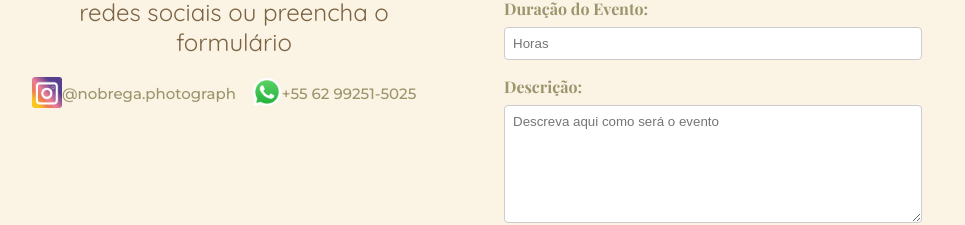
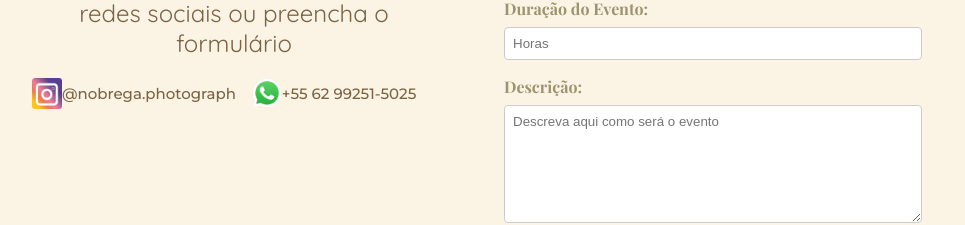
Before and after one commit to ArielFSantos/Fernanda_Nobrega, a React (Create React App) app in the folder nobrega/: page /contact in a window 1280 px wide. Shown: the part 417-642 px from the top of the page, without its empty margins (146-1111 px from the left). Built offline with nearby package versions, Linux system fonts and the light colour scheme; a web font is replaced by a local one.

Commit message:
external links
melhoria do link externo

```diff
--- a/nobrega/src/components/Pages/contact/contact.js
+++ b/nobrega/src/components/Pages/contact/contact.js
@@ -6,11 +6,11 @@ import insta from '../../../image/insta.png';
 import whats from '../../../image/whatsapp.png';
 
 const ContactSchema = Yup.object().shape({
-    nome: Yup.string().required('Nome é obrigatório'),
-    telefone: Yup.string().required('Número de telefone é obrigatório'),
-    local: Yup.string().required('Local do evento é obrigatório'),
-    duracao: Yup.number().required('Duração do evento é obrigatória').positive().integer(),
-    descricao: Yup.string().required('Descrição é obrigatória')
+    nome: Yup.string().required('Nome obrigatório'),
+    telefone: Yup.string().required('Número de telefone obrigatório'),
+    local: Yup.string().required('Local do evento obrigatório'),
+    duracao: Yup.number().required('Duração do evento obrigatória').positive().integer(),
+    descricao: Yup.string().required('Descrição obrigatória')
 });
 
 function Contact() {
@@ -23,18 +23,14 @@ function Contact() {
                         Para realizar um orçamento entre em contato através de minhas redes sociais ou preencha o formulário
                     </p>
                     <div className={styles.externalLinks}>
-                        <div className={styles.containerInsta}>
-                            <a href="https://www.instagram.com/nobrega.photograph/" target="_blank" rel="noreferrer">
+                            <a href="https://www.instagram.com/nobrega.photograph/" className={styles.containerInsta} target="_blank" rel="noreferrer">
                                 <img alt='contato Instagram' src={insta} className={styles.insta}></img>
+                                <h2>@nobrega.photograph</h2>
                             </a>
-                            <h2>@nobrega.photograph</h2>
-                        </div>
-                        <div className={styles.containerWhats}>
-                            <a href="https://wa.me/556292515025" target="_blank" rel="noreferrer">
+                            <a href="https://wa.me/556292515025" className={styles.containerWhats} target="_blank" rel="noreferrer">
                                 <img alt='contato whatsapp' src={whats} className={styles.whats}></img>
+                                <h2>+55 62 99251-5025</h2>
                             </a>
-                            <h2>+55 62 99251-5025</h2>
-                        </div>
                     </div>
                 </aside>
                 <Formik
--- a/nobrega/src/components/Pages/contact/contact.module.css
+++ b/nobrega/src/components/Pages/contact/contact.module.css
@@ -2,7 +2,10 @@
     text-align: center;
     color: var(--cor04);
 }
-
+a{
+    text-decoration: none;
+    color: var(--cor03);
+}
 .text {
     margin: 0;
     width: 100%;
```
